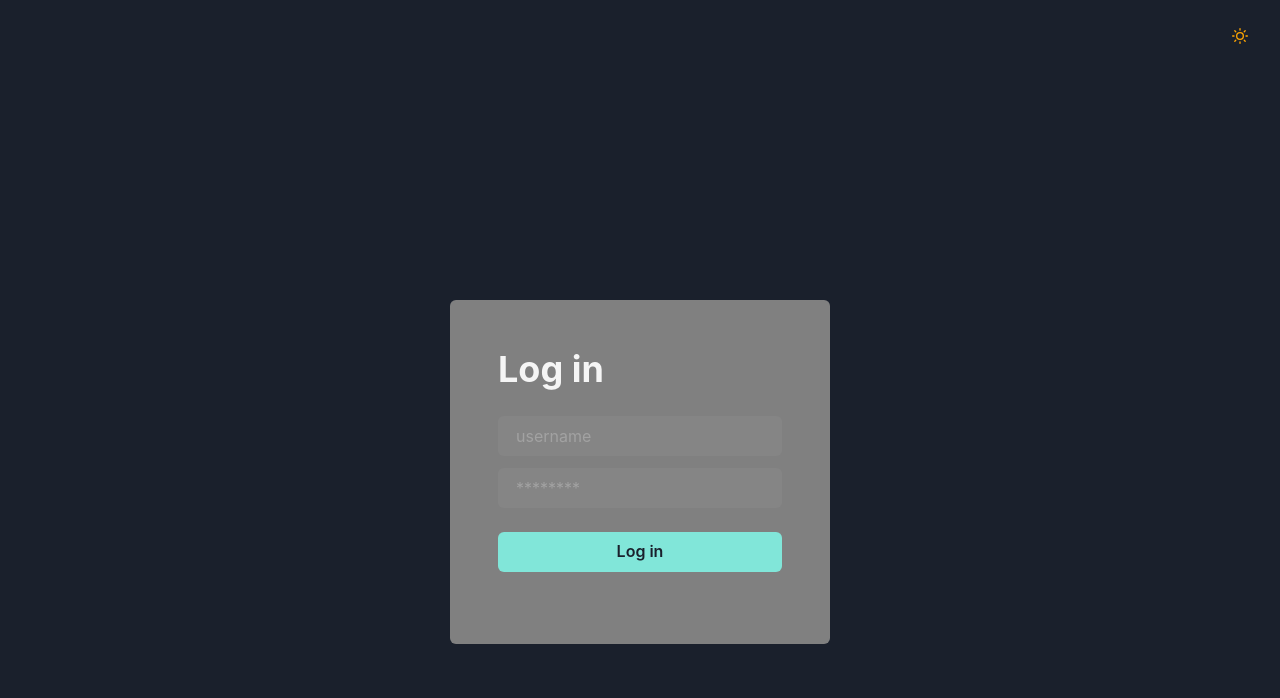
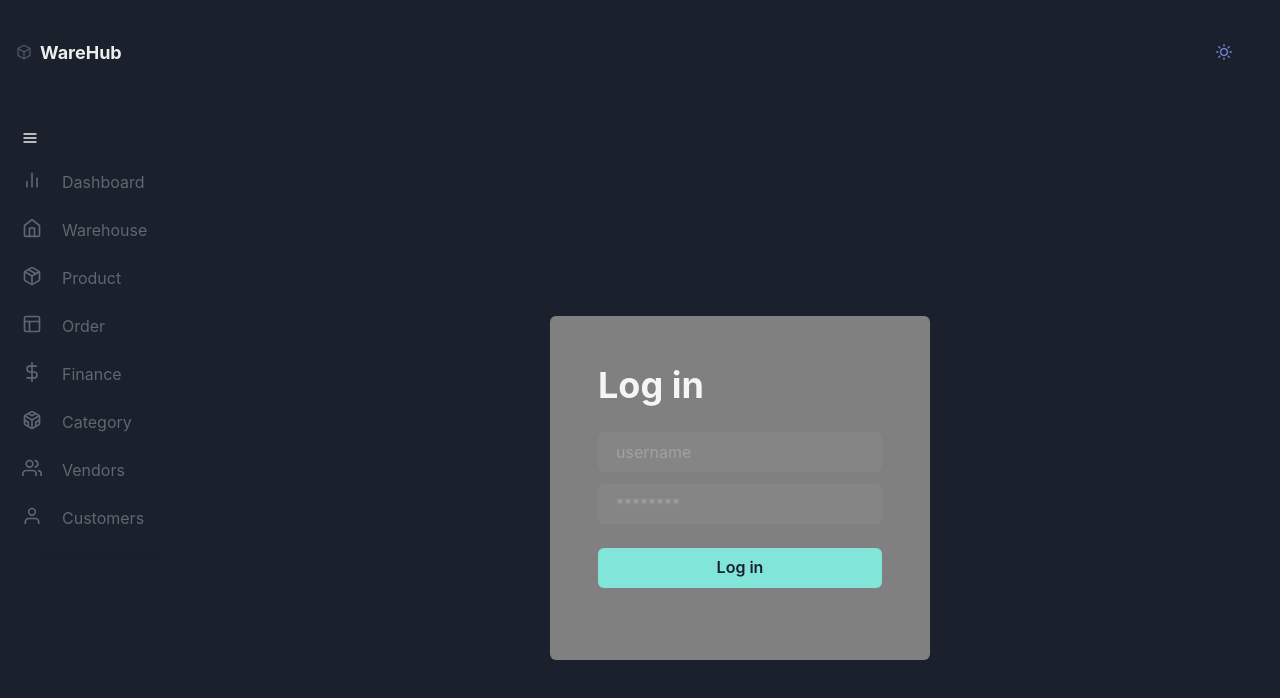
Before and after one commit to Final-Projects-4/WareHub-Client, a Next.js app: page / in a window 1280 px wide. Shown: the top 698 px of the page. Built offline with nearby package versions, Linux system fonts and the light colour scheme.

Commit message:
initial layout

```diff
--- a/src/components/styleComponents/Chart.js
+++ b/src/components/styleComponents/Chart.js
@@ -53,9 +53,9 @@ const options = {
 
 const MyChart = () => {
   return (
-    <Flex p="2%">
+
       <Line data={data} options={options} />
-    </Flex>
+
   );
 };
 
--- a/src/components/styleComponents/Footer.js
+++ b/src/components/styleComponents/Footer.js
@@ -3,37 +3,17 @@ import { FiBox } from "react-icons/fi";
 
 
 function Footer() {
-  const { colorMode } = useColorMode();
-  const lightBgColor = "gray.080";
-  const darkBgColor = "gray.800";
-  const bgColor = colorMode === "light" ? lightBgColor : darkBgColor;
-
   return (
-    <Flex
-      as="footer"
-      align="center"
-      justify="center"
-      w="100%"
-      h="5%"
-      color="gray.600"
-      pos="fixed"
-      bottom="0"
-      bgColor={bgColor}
-
-    >
+      <Flex>
         <Box>
             <HStack>
                 <Box as={FiBox} color="gray.600" />
                 <Box as="span" fontWeight="bold" fontSize="lg">
                 WareHub
                 </Box>
-                <Box as="span" fontSize="sm" ml="5px">
-                - inventory management made easy
-                </Box>
             </HStack>
         </Box>
-
-    </Flex>
+      </Flex>
   );
 }
 
--- a/src/components/styleComponents/Navbar.js
+++ b/src/components/styleComponents/Navbar.js
@@ -1,15 +1,15 @@
-import { Flex,HStack, Spacer} from "@chakra-ui/react";
+import { Box,HStack, Container, Spacer} from "@chakra-ui/react";
 import ToggleColorButton from "./NavbarItems/ToggleDark";
+import Footer from "./Footer";
 
 const Navbar = () => {
   return (
-    <Flex>
-    <Spacer />
-    <HStack>
-      <ToggleColorButton/>
-    </HStack>
-    </Flex>
-
+      <HStack>
+        <Footer/>
+        <Spacer/>
+        <Box flex="1" />
+        <ToggleColorButton />
+      </HStack>
   );
 };
 
--- a/src/components/styleComponents/NavbarItems/ToggleDark.js
+++ b/src/components/styleComponents/NavbarItems/ToggleDark.js
@@ -13,9 +13,9 @@ const ToggleColorButton = () => {
       m="1rem"
     >
       {colorMode === "dark" ? (
-        <FiSun color="orange" />
+        <FiSun color="#7289da" />
       ) : (
-        <FiMoon color="blue" />
+        <FiMoon color="#3bd1c7" />
       )}
     </Button>
   );
--- a/src/components/styleComponents/SideItem.js
+++ b/src/components/styleComponents/SideItem.js
@@ -3,7 +3,7 @@ import { Link, Flex, Icon, Text, useColorMode } from '@chakra-ui/react';
 
 const SideItem = ({ icon, title, active, navSize, to, onClick, activeColor }) => {
   const { colorMode } = useColorMode();
-  const hoverColor = colorMode === 'dark' ? '#ff99c8' : '#2e8c86';
+  const hoverColor = colorMode === 'dark' ? '#7289da' : '#66b2b2';
 
   return (
     <Link
--- a/src/components/styleComponents/Sidebar.js
+++ b/src/components/styleComponents/Sidebar.js
@@ -1,5 +1,5 @@
 import React, { useState, useEffect } from "react";
-import { Flex, IconButton, useColorMode, useColorModeValue } from "@chakra-ui/react";
+import { Flex, IconButton, useColorMode, Fade, background} from "@chakra-ui/react";
 import {
 FiBarChart2,
 FiMenu,
@@ -19,7 +19,7 @@ const Sidebar = () => {
   const [activeItem, setActiveItem] = useState();
   const router = useRouter();
   const { colorMode } = useColorMode();
-  const activeColor = colorMode === 'dark' ? '#ff99c8' : '#3bd1c7';
+  const activeColor = colorMode === 'dark' ? '#7289da' : '#3bd1c7';
 
 
   useEffect(() => {
@@ -30,6 +30,24 @@ const Sidebar = () => {
     setActiveItem(item);
   };
 
+  const handleToggleNavSize = () => {
+    const newNavSize = navSize === "small" ? "large" : "small";
+    changeNavSize(newNavSize);
+  };
+
+  useEffect(() => {
+    const handleRouteChange = () => {
+      setActiveItem(router.pathname);
+      changeNavSize("large");
+    };
+
+    router.events.on("routeChangeComplete", handleRouteChange);
+
+    return () => {
+      router.events.off("routeChangeComplete", handleRouteChange);
+    };
+  }, [router]);
+
   return (
     <>
       <Flex
@@ -38,7 +56,6 @@ const Sidebar = () => {
         bottom="0"
         left="0"
         right="0"
-
         boxShadow="0 4px 12px 0 rgba(0, 0, 0, 0.01)"
         borderRadius={navSize == "small" ? "15px" : "30px"}
         w={navSize == "small" ? "75px" : "200px"}
@@ -49,12 +66,9 @@ const Sidebar = () => {
           <IconButton
             background="none"
             mt={5}
-            _hover={{ background: "none" }}
+            _hover={{ background: activeColor }}
             icon={<FiMenu />}
-            onClick={() => {
-              if (navSize == "small") changeNavSize("large");
-              else changeNavSize("small");
-            }}
+            onClick={handleToggleNavSize}
           />
 
           <SideItem navSize={navSize} icon={FiBarChart2} title="Dashboard" active={activeItem === "/dashboard"} to="/dashboard" onClick={() => handleItemClick("dashboard")} activeColor={activeColor}/>
--- a/src/pages/_app.js
+++ b/src/pages/_app.js
@@ -1,7 +1,7 @@
 import * as React from 'react'
-import { ChakraProvider, ColorModeScript, useColorMode } from '@chakra-ui/react'
+import { ChakraProvider,
+ColorModeScript, Container, HStack, VStack, Grid, Box } from '@chakra-ui/react'
 import theme from '../styles/theme'
-import { Flex,Box } from '@chakra-ui/react'
 import Navbar from '../components/styleComponents/Navbar'
 import Sidebar from '@/components/styleComponents/Sidebar'
 import { useRouter } from 'next/router'
@@ -11,15 +11,53 @@ export default function App({ Component, pageProps }) {
   return (
     <ChakraProvider theme={theme}>
       <ColorModeScript initialColorMode={theme.config.initialColorMode} />
-      <Flex h="vh">
+          <Grid
+          height="100vh"
+          templateRows="auto 1fr"
+          templateColumns="1fr"
+          gap={0}
+          >
+            <Box w="100%" p={4} pb={0}>
+              <Navbar />
+            </Box>
+            <Grid templateColumns="auto 1fr" height="100%">
+              <Box>
+              <Sidebar/>
+              </Box>
+              <Box >
+            <Component {...pageProps} />
+          </Box>
+
+
+            </Grid>
+
+          </Grid>
+
+    </ChakraProvider>
+  );
+}
+
+
+
+
+/*
+<VStack height="100vh" width="full" spacing={0} alignItems="flex-start">
+        <Box w="100%" p={4} pb={0}>
+          <Navbar />
+        </Box>
+        <HStack>
+          <Sidebar w="25%" alignItems="flex-start" flex="none" />
+
+        </HStack>
+      </VStack>
+<Flex h="vh">
         {router.pathname !== "/" && <Sidebar h="vh"/>}
         <Flex flex="1" flexDirection="column">
           <Box flex="1">
             <Navbar pr={10} />
-            <Component {...pageProps} />
-          </Box>
+            </Box>
         </Flex>
       </Flex>
-    </ChakraProvider>
-  );
-}
+
+
+*/
--- a/src/pages/index.js
+++ b/src/pages/index.js
@@ -1,5 +1,4 @@
 import LoginPage from "../components/styleComponents/Login";
-import Landing from "../components/styleComponents/Landing";
 import { Container, SimpleGrid, Box } from "@chakra-ui/react";
 
 
--- a/src/styles/theme.js
+++ b/src/styles/theme.js
@@ -1,7 +1,6 @@
-import { extendTheme } from '@chakra-ui/react'
+import { extendTheme } from '@chakra-ui/react';
 
-
-const theme = {
+const theme = extendTheme({
   config: {
     initialColorMode: 'dark',
     useSystemColorMode: true,
@@ -10,17 +9,15 @@ const theme = {
     global: {
       body: {
         margin: 0,
-        "font-family":
-        "-apple-system, BlinkMacSystemFont, 'Segoe UI', 'Roboto', 'Oxygen', 'Ubuntu', 'Cantarell', 'Fira Sans', 'Droid Sans', 'Helvetica Neue', sans-serif",
-        "-webkit-font-smoothing": "antialiased",
-        "-moz-osx-font-smoothing": "grayscale",
+        fontFamily: "-apple-system, BlinkMacSystemFont, 'Segoe UI', 'Roboto', 'Oxygen', 'Ubuntu', 'Cantarell', 'Fira Sans', 'Droid Sans', 'Helvetica Neue', sans-serif",
+        WebkitFontSmoothing: "antialiased",
+        MozOsxFontSmoothing: "grayscale",
       },
+      code: {
+        fontFamily: "source-code-pro, Menlo, Monaco, Consolas, 'Courier New', monospace",
+      },
+    },
+  },
+});
 
-      code: {
-        "font-family":
-          "source-code-pro, Menlo, Monaco, Consolas, 'Courier New', monospace",
-      }
-    }
-  }
-}
-export default extendTheme(theme);
+export default theme;
```
Also changed, not shown: src/components/dataComponents/products.js (+6 -6 lines), src/pages/dashboard.js (+8 -25 lines).
